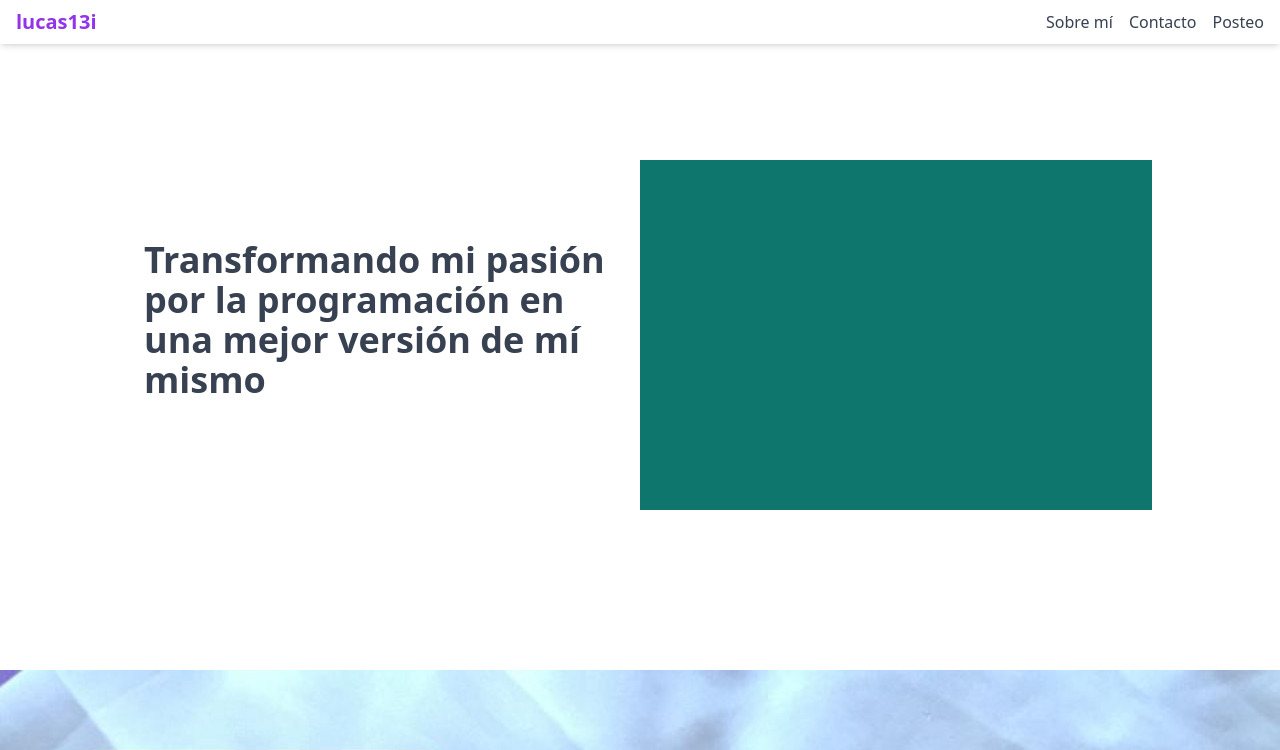
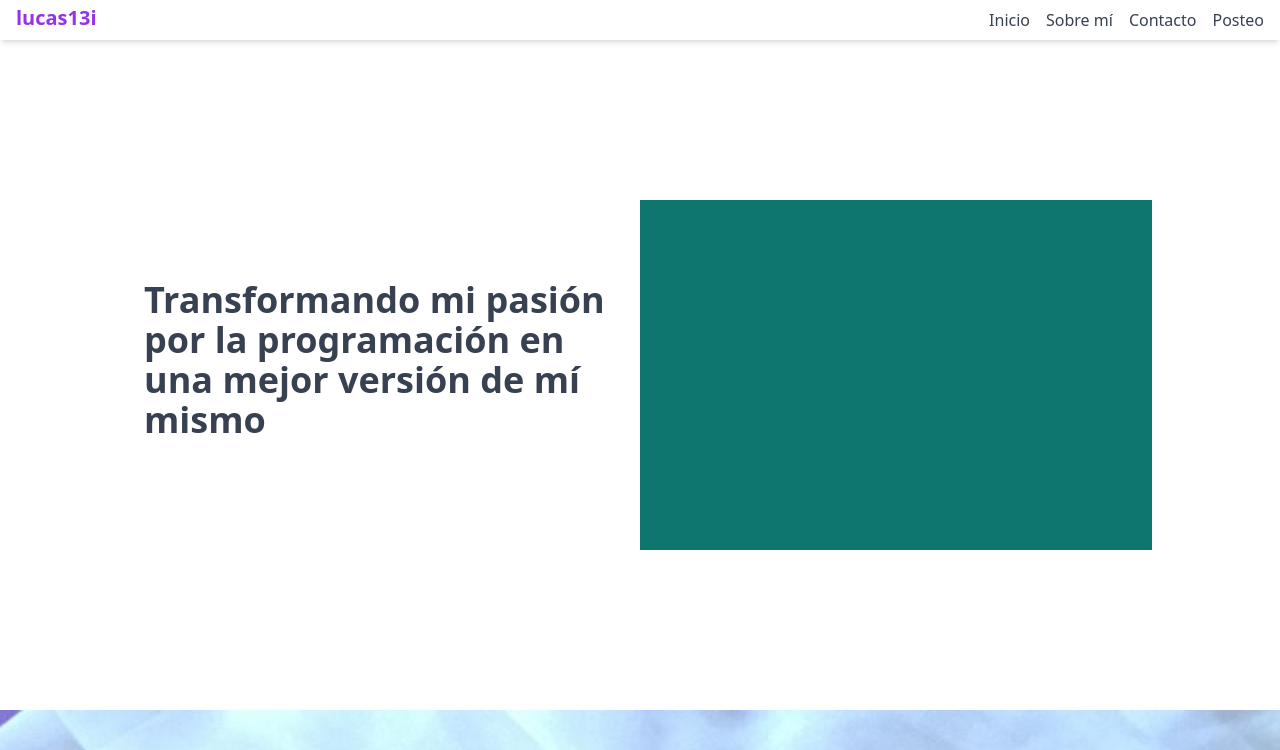
Before and after one commit to LucasIbanez13/lucas13i, a React (Create React App) app: page / in a window 1280 px wide. Shown: the top 750 px of the page. Built offline with nearby package versions, Linux system fonts and the light colour scheme.

Commit message:
agrego menu funcionando

```diff
--- a/src/App.js
+++ b/src/App.js
@@ -1,7 +1,7 @@
 import React, { useState } from 'react';
 import './App.css';
-import Header from './componets/header/Header'; // Asegúrate de que este es el correcto
-import HeaderF from './componets/header/HeaderF'; // Asegúrate de que este es el correcto
+import Header from './componets/header/Header';
+import HeaderF from './componets/header/HeaderF';
 import Body from './componets/body/Body';
 
 function App() {
@@ -10,7 +10,7 @@ function App() {
   return (
     <div>
       <Header setActiveSection={setActiveSection} />
-      <HeaderF />
+      {activeSection === '' && <HeaderF />} {/* Mostrar HeaderF solo si no hay sección activa */}
       <Body activeSection={activeSection} />
     </div>
   );
--- a/src/componets/body/Body.jsx
+++ b/src/componets/body/Body.jsx
@@ -7,12 +7,15 @@ import SobreMi from '../header/nav/menu/SobreMi';
 const Body = ({ activeSection }) => {
   return (
     <div>
-      <Banner />
-      {/* Renderiza solo la sección activa */}
+      {/* Renderizar Banner solo si no hay sección activa */}
+      {activeSection === '' && <Banner />}
+
+      {/* Renderizar contenido basado en la sección activa */}
       {activeSection === 'sobreMi' && <SobreMi />}
       {activeSection === 'contacto' && <Contacto />}
+      {activeSection === 'posts' && <div> {/* Aquí puedes agregar el contenido de "Posteo" */} </div>}
 
-      {/* Renderiza las secciones de contenido solo si no hay sección activa */}
+      {/* Renderizar secciones de contenido solo si no hay sección activa */}
       {activeSection === '' && (
         <div className="my-10 px-4">
           {/* Primera sección */}
@@ -44,12 +47,11 @@ const Body = ({ activeSection }) => {
             </div>
             <div className="w-1/2 h-80 bg-red-500"></div>
           </div>
-
         </div>
       )}
 
-      {/* El formulario de contacto se muestra siempre al final */}
-      <FormContact />
+      {/* El formulario de contacto se muestra siempre al final si no está activa la sección de contacto */}
+      {activeSection === '' && <FormContact />}
     </div>
   );
 }
--- a/src/componets/header/Header.jsx
+++ b/src/componets/header/Header.jsx
@@ -1,12 +1,20 @@
 import React from 'react';
 import Nav from './nav/Nav';
 
-const Header = () => {
+const Header = ({ setActiveSection }) => {
   return (
-    <header className="fixed top-0 left-0 w-full bg-white shadow-md z-50">
-      <div className="container mx-auto px-4 py-2 flex justify-between items-center">
-        <div className="text-xl font-bold text-purple-600">lucas13i</div>
-        <Nav />
+    <header className="w-full bg-white shadow-md z-50">
+      <div className="relative container mx-auto px-4 py-2 flex justify-between items-center">
+        <div
+          className="text-xl font-bold text-purple-600 fixed top-0 left-0 px-4 py-2 cursor-pointer z-10" // Agregado z-index
+          style={{ transform: 'translateY(-10%)' }} // Mueve el texto hacia arriba
+          onClick={() => setActiveSection('')}
+        >
+          lucas13i
+        </div>
+        <div className="ml-32 flex flex-grow justify-end">
+          <Nav setActiveSection={setActiveSection} />
+        </div>
       </div>
     </header>
   );
--- a/src/componets/header/nav/Nav.jsx
+++ b/src/componets/header/nav/Nav.jsx
@@ -3,9 +3,46 @@ import React from 'react';
 const Nav = ({ setActiveSection }) => {
   return (
     <nav className="flex space-x-4">
-      <a href="#about" onClick={() => setActiveSection('sobreMi')} className="text-gray-700 hover:text-purple-600">Sobre mí</a>
-      <a href="#contact" onClick={() => setActiveSection('contacto')} className="text-gray-700 hover:text-purple-600">Contacto</a>
-      <a href="#posts" onClick={() => setActiveSection('posts')} className="text-gray-700 hover:text-purple-600">Posteo</a>
+      <a
+        href="#"
+        onClick={(e) => {
+          e.preventDefault();
+          setActiveSection(''); // Cambia a la sección de inicio
+        }}
+        className="text-gray-700 hover:text-purple-600"
+      >
+        Inicio
+      </a>
+      <a
+        href="#"
+        onClick={(e) => {
+          e.preventDefault();
+          setActiveSection('sobreMi');
+        }}
+        className="text-gray-700 hover:text-purple-600"
+      >
+        Sobre mí
+      </a>
+      <a
+        href="#"
+        onClick={(e) => {
+          e.preventDefault();
+          setActiveSection('contacto');
+        }}
+        className="text-gray-700 hover:text-purple-600"
+      >
+        Contacto
+      </a>
+      <a
+        href="#"
+        onClick={(e) => {
+          e.preventDefault();
+          setActiveSection('posts');
+        }}
+        className="text-gray-700 hover:text-purple-600"
+      >
+        Posteo
+      </a>
     </nav>
   );
 }
--- a/src/componets/header/nav/menu/Contacto.jsx
+++ b/src/componets/header/nav/menu/Contacto.jsx
@@ -1,34 +1,23 @@
 import React from 'react';
-import FormContact from '../../../body/form/FormContact';
+import FormContact from '../../../body/form/FormContact'; // Ajusta la ruta según tu estructura de carpetas
 
 const Contacto = () => {
   return (
-    <section id="contact" className="py-16 px-4 bg-gray-100">
-      <h1 className="text-4xl font-bold text-gray-800 mb-6">Contacto</h1>
-      <p className="text-lg text-gray-700 mb-6">
-        Si quieres hablar conmigo, completa el formulario a continuación. También puedes encontrarme en las redes sociales o contactarme directamente a través de los siguientes canales.
-      </p>
+    <div className="p-4">
+      <h2 className="text-3xl font-bold">Contacto</h2>
+      <p className="mt-4">Aquí puedes agregar información sobre cómo contactarte.</p>
       <FormContact />
-      <div className="mt-8 flex flex-col items-center space-y-4">
-        <p className="text-lg text-gray-700">Contacto directo:</p>
-        <p className="text-lg text-gray-700">Número de teléfono: +123 456 7890</p>
-        <p className="text-lg text-gray-700">Correo electrónico: lucas@example.com</p>
-        <div className="flex space-x-4">
-          <a href="https://wa.me/3812018090" target="_blank" rel="noopener noreferrer">
-            <img src="/icons/whatsapp.svg" alt="WhatsApp" className="w-8 h-8" />
-          </a>
-          <a href="https://www.facebook.com/lucas.ibanez" target="_blank" rel="noopener noreferrer">
-            <img src="/icons/facebook.svg" alt="Facebook" className="w-8 h-8" />
-          </a>
-          <a href="https://www.instagram.com/lucas13i" target="_blank" rel="noopener noreferrer">
-            <img src="/icons/instagram.svg" alt="Instagram" className="w-8 h-8" />
-          </a>
-          <a href="https://www.linkedin.com/in/lucasibanez" target="_blank" rel="noopener noreferrer">
-            <img src="/icons/linkedin.svg" alt="LinkedIn" className="w-8 h-8" />
-          </a>
-        </div>
+      <div className="mt-4">
+        <h3 className="text-2xl font-semibold">Redes Sociales</h3>
+        <ul className="mt-2">
+          <li><a href="https://wa.me/3812018090" className="text-blue-500 hover:underline">WhatsApp</a></li>
+          <li><a href="https://facebook.com/lucas.ibanez" className="text-blue-500 hover:underline">Facebook</a></li>
+          <li><a href="https://instagram.com/lucas13i" className="text-blue-500 hover:underline">Instagram</a></li>
+          <li><a href="https://linkedin.com/in/lucas-ibanez" className="text-blue-500 hover:underline">LinkedIn</a></li>
+        </ul>
+        <p className="mt-2">Teléfono: 3812018090</p>
       </div>
-    </section>
+    </div>
   );
 }
 
--- a/src/componets/header/nav/menu/SobreMi.jsx
+++ b/src/componets/header/nav/menu/SobreMi.jsx
@@ -2,15 +2,10 @@ import React from 'react';
 
 const SobreMi = () => {
   return (
-    <section id="about" className="py-16 px-4">
-      <h1 className="text-4xl font-bold text-gray-800 mb-6">Sobre mí</h1>
-      <p className="text-lg text-gray-700 mb-6">
-        ¡Hola! Soy Lucas, un entusiasta de la programación y amante de la tecnología. Me apasiona el mundo de los videojuegos, las películas, la música y la tecnología. A lo largo de los años, he desarrollado proyectos emocionantes que combinan mi amor por estos temas con mi habilidad en el desarrollo web.
-      </p>
-      <p className="text-lg text-gray-700 mb-6">
-        Me encanta explorar nuevas tecnologías y soluciones innovadoras. En mi tiempo libre, disfruto jugando videojuegos, viendo películas, escuchando música y manteniéndome al tanto de las últimas tendencias tecnológicas.
-      </p>
-    </section>
+    <div className="p-4">
+      <h2 className="text-3xl font-bold">Sobre mí</h2>
+      <p className="mt-4">Aquí puedes agregar información sobre ti, tus pasiones y tu experiencia.</p>
+    </div>
   );
 }
 
```
